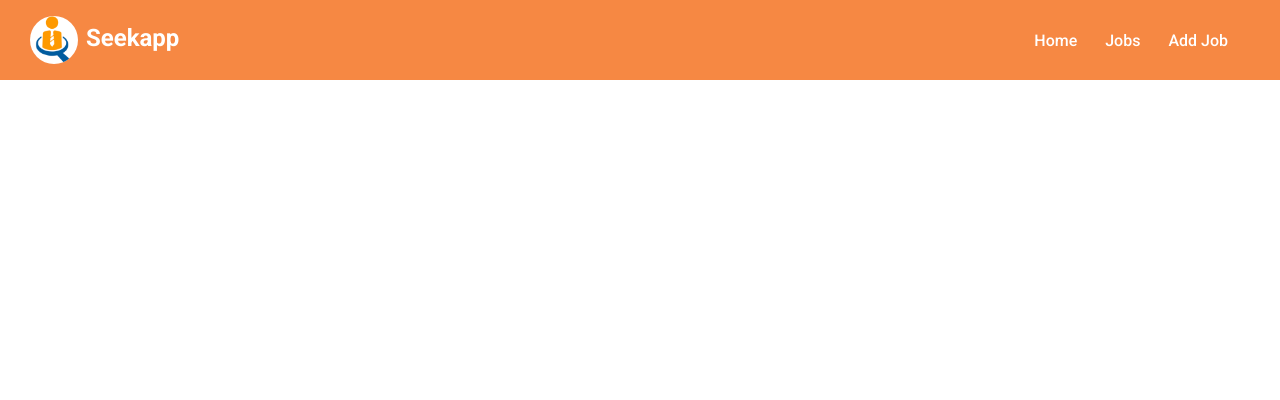
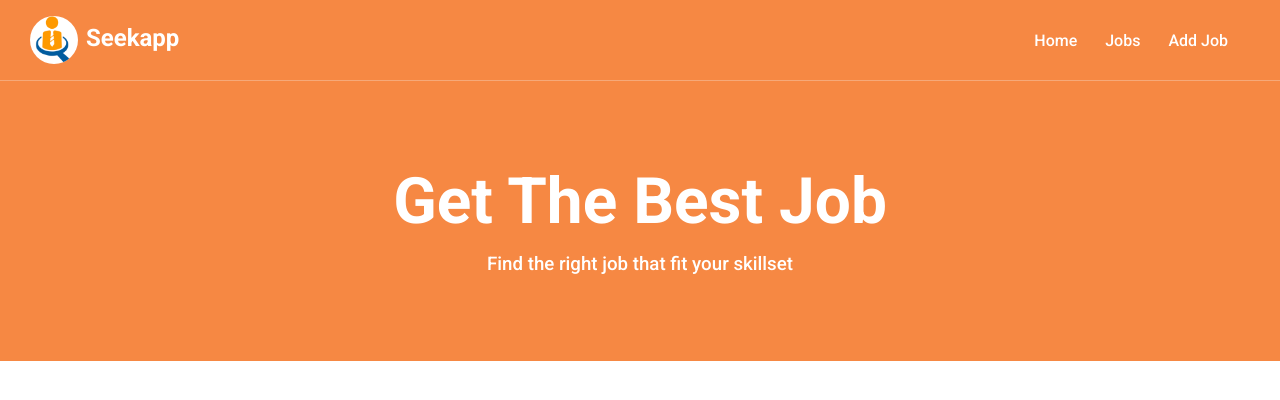
Before and after one commit to Matthewdo1231/Seekapp-ReactProject, a React (Vite) app: page / in a window 1280 px wide. Shown: the top 400 px of the page. Built offline with nearby package versions, Linux system fonts and the light colour scheme.

Commit message:
Hero section integragation

```diff
--- a/src/App.jsx
+++ b/src/App.jsx
@@ -1,11 +1,15 @@
 import React from "react";
 import "./App.css";
 import Header from "./Header.jsx";
+import Hero from "./Hero.jsx";
+import HomeCards from "./HomeCards.jsx";
 
 const App = () => {
   return (
     <>
       <Header />
+      <Hero />
+      <HomeCards />
     </>
   );
 };
--- /dev/null
+++ b/src/Hero.jsx
@@ -0,0 +1,13 @@
+import React from "react";
+import "./styles/Hero.css";
+
+const Hero = () => {
+  return (
+    <div className="Hero">
+      <h1 className="Tagline">Get The Best Job</h1>
+      <h3 className="Sub-Tag">Find the right job that fit your skillset</h3>
+    </div>
+  );
+};
+
+export default Hero;
--- /dev/null
+++ b/src/HomeCards.jsx
@@ -0,0 +1,11 @@
+import React from "react";
+
+const HomeCards = () => {
+  return (
+    <section className="HomeCards-Section">
+      <div className="HomeCards-Container"></div>
+    </section>
+  );
+};
+
+export default HomeCards;
--- a/src/main.jsx
+++ b/src/main.jsx
@@ -1,7 +1,7 @@
 import React from "react";
 import ReactDOM from "react-dom/client";
 import App from "./App.jsx";
-import "./index.css";
+import "./styles/index.css";
 import "./App.css";
 
 ReactDOM.createRoot(document.getElementById("root")).render(
--- /dev/null
+++ b/src/styles/Hero.css
@@ -0,0 +1,30 @@
+.Hero {
+  border-top: 1px solid rgb(246, 169, 121);
+  background-color: rgb(246, 136, 67);
+  height: 17.5rem;
+  width: 100%;
+
+  display: flex;
+  flex-direction: column;
+  align-items: center;
+  justify-content: center;
+
+  color: white;
+  font-family: Roboto, sans-serif;
+  line-height: 0px;
+}
+
+.Tagline {
+  font-size: 4rem;
+  font-weight: bold;
+}
+
+@media screen and (max-width: 768px) {
+  .Tagline {
+    font-size: 3rem;
+  }
+}
+
+.Sub-Tag {
+  font-weight: 500;
+}
```
Also changed, not shown: src/styles/index.css (renamed from src/index.css).
